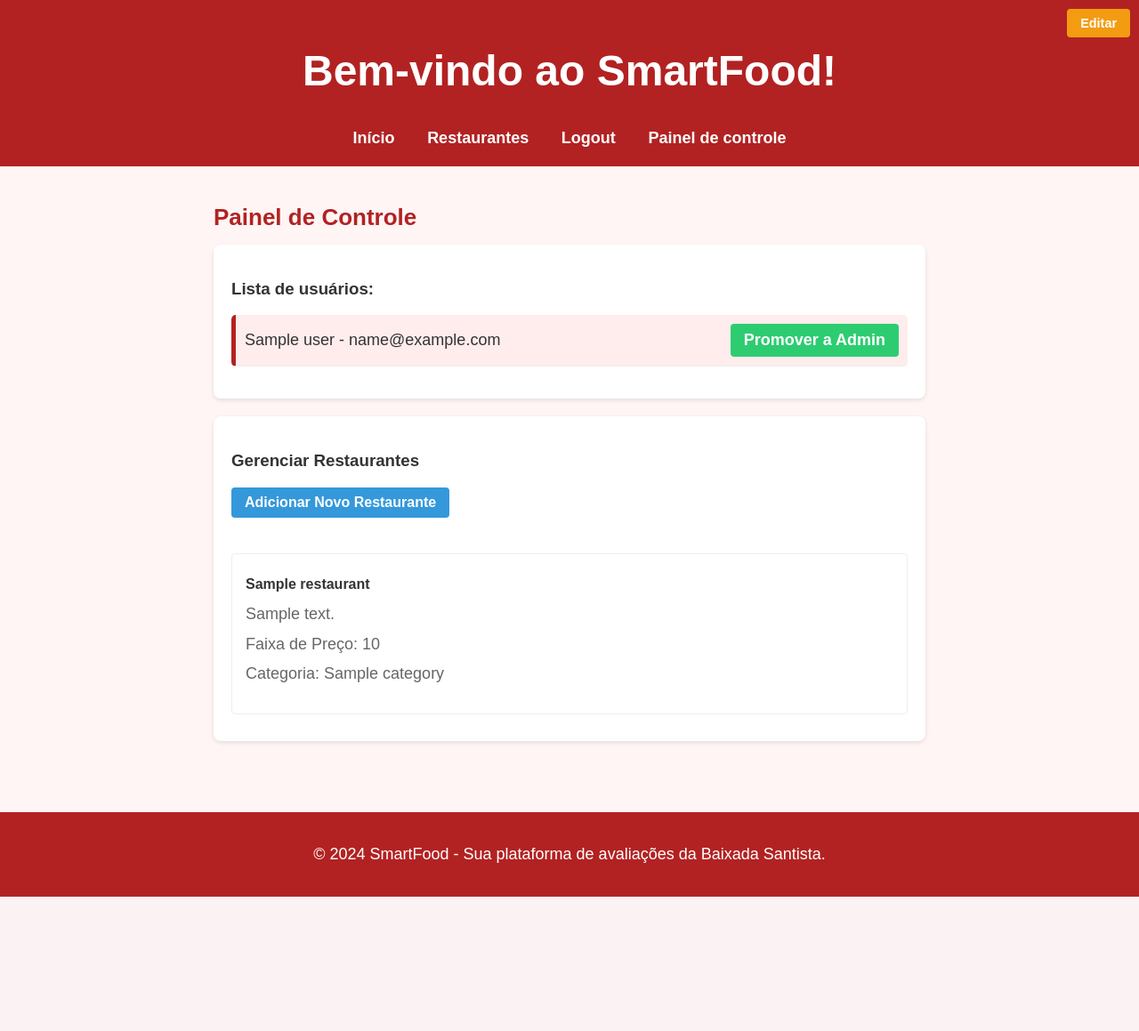
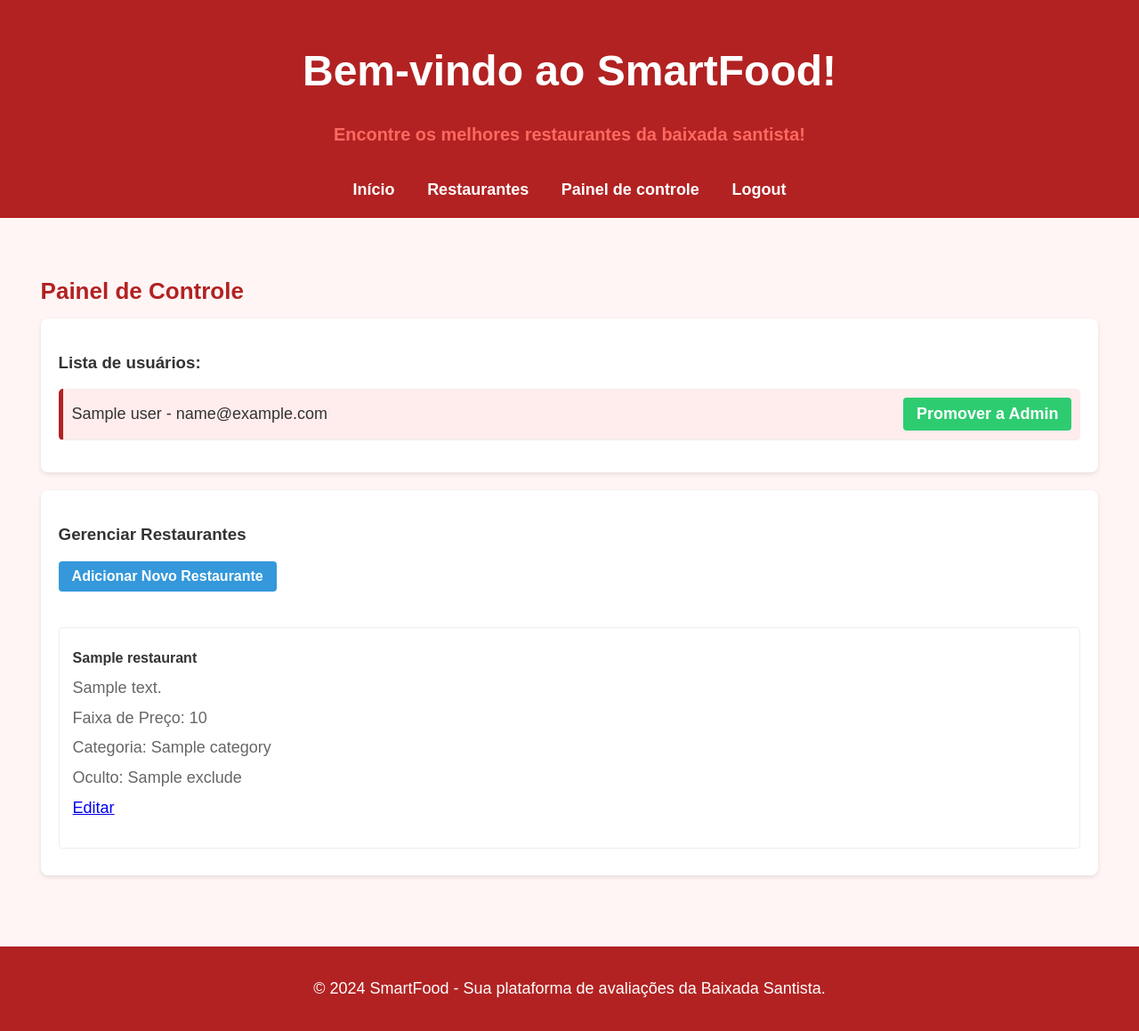
Before and after one commit to jvffernandes1/PI_Univesp, a Flask app: page /admin_panel in a window 1280 px wide. Shown: the whole page at 89% size. Before the commit the page ends 1008 px from the top, so only its background shows below. Run offline with Flask 3, Linux system fonts and the light colour scheme; the visitor is signed in with stand-in values (Sample User, id 1); a database or web service that is not in the repository returns one stand-in record (values such as "Sample title"); some libraries are stand-ins or nearby versions.

Commit message:
style corrigido
melhorias no estilo do site

```diff
--- a/app.py
+++ b/app.py
@@ -165,7 +165,8 @@ def add_restaurant():
             'address': address,
             'price_range': price_range,
             'category': category,
-            'website': website
+            'website': website,
+            'exclude': False
         })
 
         flash('Restaurante cadastrado com sucesso!', 'success')
@@ -248,6 +249,7 @@ def editar_restaurante(restaurant_id):
         price_range = request.form['price_range']
         category = request.form['category']
         website = request.form['website']
+        exclude = request.form['exclude']
 
         db.restaurants.update_one(
             {'_id': ObjectId(restaurant_id)},
@@ -256,7 +258,8 @@ def editar_restaurante(restaurant_id):
                 'address': address,
                 'price_range': price_range,
                 'category': category,
-                'website': website
+                'website': website,
+                'exclude': bool(exclude)
             }}
         )
 
--- a/static/styles.css
+++ b/static/styles.css
@@ -356,7 +356,6 @@ footer {
 
 /* Estilos do painel de administração */
 .admin-panel {
-    max-width: 800px;
     margin: 0 auto;
     padding: 20px;
 }
@@ -456,3 +455,7 @@ footer {
 .edit-btn:hover {
     background: #d35400;
 }
+
+.container {
+    margin:2%;
+}
--- a/templates/admin_panel.html
+++ b/templates/admin_panel.html
@@ -36,9 +36,8 @@
                     <p>{{ restaurante.address }}</p>
                     <p>Faixa de Preço: {{ restaurante.price_range }}</p>
                     <p>Categoria: {{ restaurante.category }}</p>
-                </div>
-                <div class="restaurant-actions">
-                    <a href="{{ url_for('editar_restaurante', restaurant_id=restaurante._id) }}" class="action-btn edit-btn">Editar</a>
+                    <p>Oculto: {{ restaurante.exclude }}</p>
+                    <p><a href="{{ url_for('editar_restaurante', restaurant_id=restaurante._id) }}">Editar</a></p>
                 </div>
             </div>
             {% endfor %}
--- a/templates/base.html
+++ b/templates/base.html
@@ -11,14 +11,15 @@
 <body>
     <header>
         <h1>Bem-vindo ao SmartFood!</h1>
+        <h5 style="color: #FF6961">Encontre os melhores restaurantes da baixada santista!</h5>
         <nav>
             <a href="{{ url_for('home') }}">Início</a>
             <a href="{{ url_for('restaurantes') }}">Restaurantes</a>
             {% if current_user.is_authenticated %}
+                {% if current_user.is_admin %}
+                    <a href="{{ url_for('admin_panel') }}">Painel de controle</a>
+                {% endif %}
                 <a href="{{ url_for('logout') }}">Logout</a>
-                {% if current_user.is_admin %}
-                <a href="{{ url_for('admin_panel') }}">Painel de controle</a>
-                {% endif %}
             {% else %}
                 <a href="{{ url_for('login') }}">Login</a>
                 <a href="{{ url_for('register') }}">Cadastro</a>
--- a/templates/restaurantes.html
+++ b/templates/restaurantes.html
@@ -12,6 +12,7 @@
 
 <div class="restaurant-grid">
     {% for restaurante in restaurantes %}
+        {% if restaurante.exclude != true %}
             <div class="restaurant-card">
                 {% if current_user.is_admin %}
                 <a href="{{ url_for('editar_restaurante', restaurant_id=restaurante._id) }}" class="edit-btn">Editar</a>
@@ -19,7 +20,7 @@
                 <h2 class="restaurant-name">{{ restaurante.name }}</h2>
                 <p class="restaurant-info">{{ restaurante.address }}</p>
                 <p class="restaurant-price">Faixa de Preço: {{ restaurante.price_range }}</p>
-        <p class="restaurant-category">{{ restaurante.category }}</p>
+                <p class="restaurant-category">{{ restaurante.category }}</p><br>
                 <a href="{{ restaurante.website }}" target="_blank" class="restaurant-website">Visitar Website</a>
 
                 <div class="rating-container">
@@ -43,6 +44,7 @@
                     <button type="submit">Avaliar</button>
                 </form>
             </div>
+        {% endif %}
     {% endfor %}
 </div>
 {% endblock %}
```
Also changed, not shown: templates/editar_restaurante.html (+8 -0 lines). Lines whose indentation alone changed are shown as unchanged.
